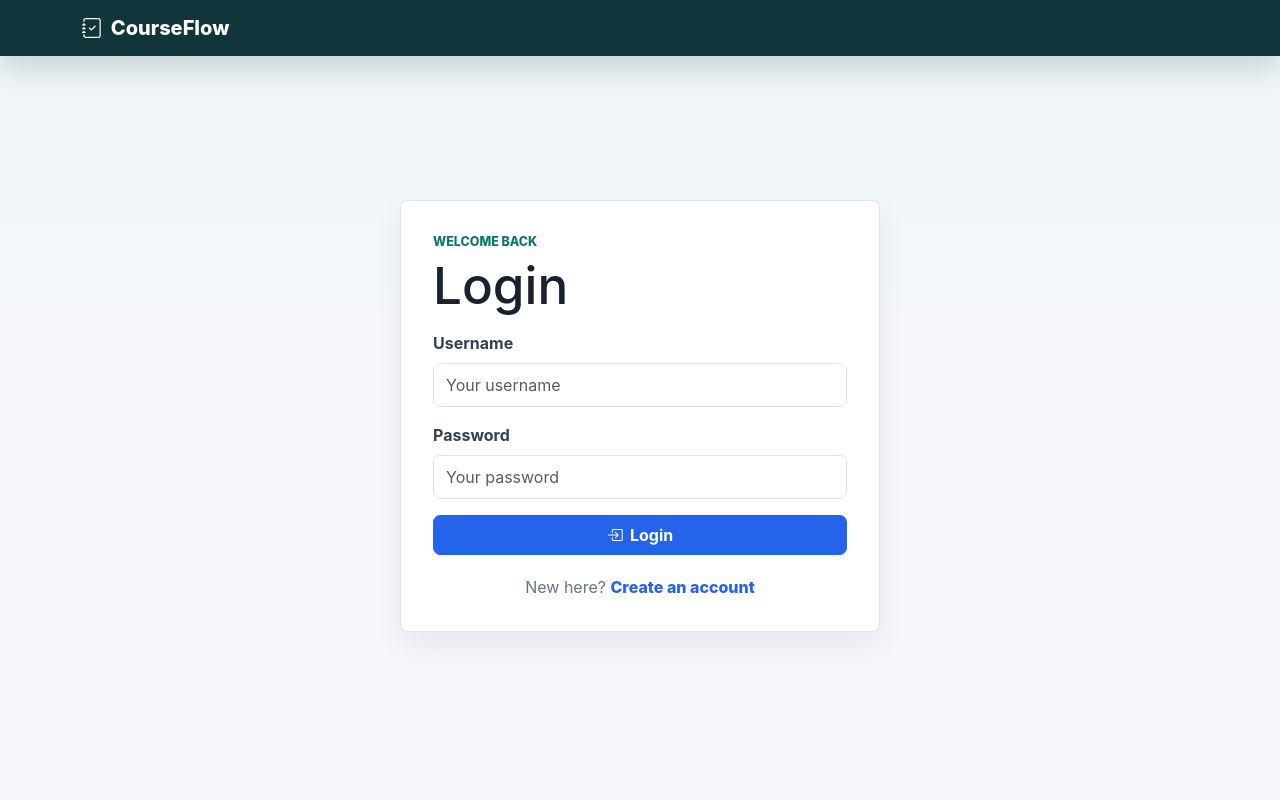
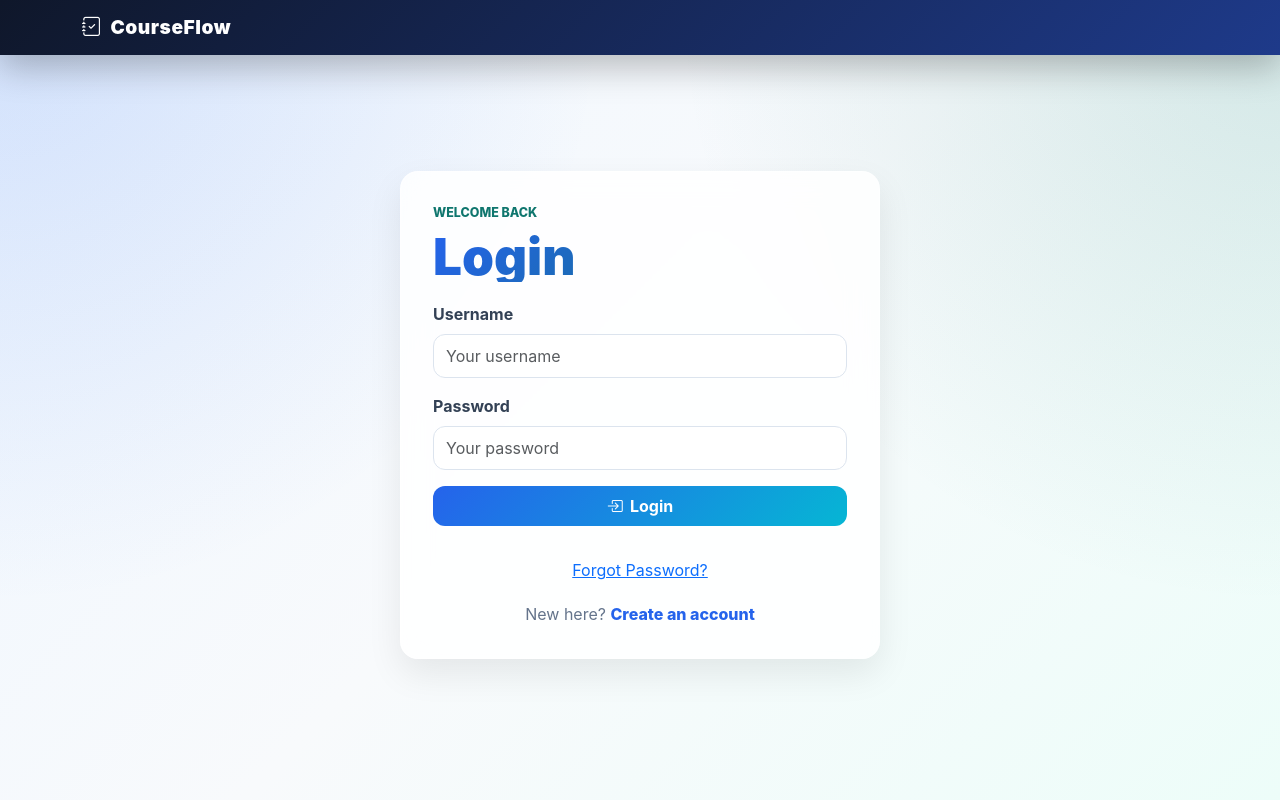
Before and after one commit to Johny-hj/Mini-Project, a Flask app: page /login in a window 1280 px wide. Run offline with Flask 3, Linux system fonts and the light colour scheme.

Commit message:
Added password reset and UI improvements

```diff
--- a/app.py
+++ b/app.py
@@ -6,6 +6,7 @@ from flask_login import LoginManager, UserMixin, login_user, login_required, log
 from sqlalchemy import inspect, text
 from sqlalchemy.exc import IntegrityError, SQLAlchemyError
 from werkzeug.security import generate_password_hash, check_password_hash
+
 
 app = Flask(__name__)
 
@@ -820,6 +821,25 @@ def login():
         flash("Invalid Username or Password")
 
     return render_template('login.html')
+@app.route('/forgot-password', methods=['GET', 'POST'])
+def forgot_password():
+
+    if request.method == 'POST':
+        username = request.form['username']
+        new_password = request.form['new_password']
+
+        user = User.query.filter_by(username=username).first()
+
+        if user:
+            user.password = generate_password_hash(new_password)
+            db.session.commit()
+
+            flash('Password reset successful. Please login.', 'success')
+            return redirect('/login')
+
+        flash('Username not found!', 'danger')
+
+    return render_template('forgot_password.html')
 
 # Logout
 @app.route('/logout')
--- a/static/style.css
+++ b/static/style.css
@@ -634,3 +634,291 @@ body {
         width: 100%;
     }
 }
+
+body {
+    background:
+        radial-gradient(circle at top left, rgba(37,99,235,0.15), transparent 40%),
+        radial-gradient(circle at top right, rgba(15,118,110,0.15), transparent 40%),
+        linear-gradient(135deg, #eef6ff 0%, #f8fafc 50%, #edfdf9 100%);
+}
+
+/* Navbar */
+.app-nav {
+    background: linear-gradient(135deg, #0f172a, #1e3a8a);
+    box-shadow: 0 12px 35px rgba(0,0,0,0.25);
+}
+
+/* Logo */
+.navbar-brand {
+    font-size: 1.2rem;
+    font-weight: 900;
+    letter-spacing: .5px;
+}
+
+/* Gradient Headings */
+.page-heading h1,
+.course-hero h1,
+.study-hero h1,
+.auth-panel h1,
+.form-panel h1 {
+    background: linear-gradient(135deg, #2563eb, #0f766e);
+    -webkit-background-clip: text;
+    -webkit-text-fill-color: transparent;
+    font-weight: 900;
+}
+
+/* Glass Cards */
+.stat-card,
+.track-card,
+.course-card,
+.course-hero,
+.study-hero,
+.study-panel,
+.practice-panel,
+.concept-card,
+.auth-panel,
+.form-panel,
+.empty-state,
+.toolbar {
+    background: rgba(255,255,255,0.85);
+    backdrop-filter: blur(15px);
+    border: 1px solid rgba(255,255,255,0.4);
+    border-radius: 18px;
+    box-shadow: 0 15px 35px rgba(0,0,0,0.08);
+    transition: all .35s ease;
+}
+
+/* Hover Effects */
+.stat-card:hover,
+.track-card:hover,
+.course-card:hover,
+.concept-card:hover,
+.study-panel:hover,
+.practice-panel:hover {
+    transform: translateY(-8px);
+    box-shadow: 0 20px 40px rgba(37,99,235,0.15);
+}
+
+/* Statistics */
+.stat-card {
+    overflow: hidden;
+    position: relative;
+}
+
+.stat-card::before {
+    content: "";
+    position: absolute;
+    top: 0;
+    left: 0;
+    width: 100%;
+    height: 4px;
+    background: linear-gradient(
+        90deg,
+        #2563eb,
+        #06b6d4,
+        #10b981
+    );
+}
+
+.stat-card strong {
+    font-size: 2.4rem;
+    color: #2563eb;
+    font-weight: 900;
+}
+
+/* Buttons */
+.btn {
+    border-radius: 12px;
+    transition: all .3s ease;
+}
+
+.btn-primary {
+    background: linear-gradient(
+        135deg,
+        #2563eb,
+        #06b6d4
+    );
+    border: none;
+}
+
+.btn-primary:hover {
+    transform: translateY(-3px);
+    box-shadow: 0 10px 25px rgba(37,99,235,0.35);
+}
+
+/* Progress Bar */
+.app-progress {
+    height: 14px;
+    border-radius: 20px;
+    overflow: hidden;
+    background: #e2e8f0;
+}
+
+.app-progress .progress-bar {
+    background: linear-gradient(
+        90deg,
+        #2563eb,
+        #06b6d4,
+        #10b981
+    );
+}
+
+/* Course Cards */
+.course-card {
+    overflow: hidden;
+    position: relative;
+}
+
+.course-card::before {
+    content: "";
+    position: absolute;
+    top: 0;
+    left: 0;
+    width: 5px;
+    height: 100%;
+    background: linear-gradient(
+        180deg,
+        #2563eb,
+        #06b6d4
+    );
+}
+
+/* Task Cards */
+.task-title {
+    border-radius: 12px;
+    transition: all .3s ease;
+}
+
+.task-title:hover {
+    transform: translateX(6px);
+    background: #eff6ff;
+    border-color: #2563eb;
+}
+
+.task-toggle {
+    transition: all .3s ease;
+}
+
+.task-toggle:hover {
+    transform: scale(1.1);
+}
+
+/* Completion Button */
+.complete-button {
+    border-radius: 12px;
+    transition: all .3s ease;
+}
+
+.complete-button:hover {
+    transform: translateY(-2px);
+    box-shadow: 0 8px 20px rgba(0,0,0,0.1);
+}
+
+/* Status Pills */
+.status-pill {
+    padding: .35rem .85rem;
+    border-radius: 999px;
+    font-weight: 800;
+    box-shadow: 0 4px 10px rgba(0,0,0,.05);
+}
+
+/* Term Tags */
+.term-cloud span {
+    transition: all .3s ease;
+}
+
+.term-cloud span:hover {
+    transform: scale(1.05);
+    background: #2563eb;
+    color: white;
+}
+
+/* Inputs */
+.form-control,
+.form-select {
+    border-radius: 12px;
+    transition: all .3s ease;
+}
+
+.form-control:focus,
+.form-select:focus {
+    border-color: #2563eb;
+    box-shadow: 0 0 0 .25rem rgba(37,99,235,.15);
+}
+
+/* Floating Hero Animation */
+@keyframes floating {
+    0% {
+        transform: translateY(0px);
+    }
+
+    50% {
+        transform: translateY(-6px);
+    }
+
+    100% {
+        transform: translateY(0px);
+    }
+}
+
+.course-hero,
+.study-hero {
+    animation: floating 5s ease-in-out infinite;
+}
+
+/* Smooth Fade */
+@keyframes fadeIn {
+    from {
+        opacity: 0;
+        transform: translateY(12px);
+    }
+
+    to {
+        opacity: 1;
+        transform: translateY(0);
+    }
+}
+
+.course-card,
+.track-card,
+.stat-card,
+.concept-card {
+    animation: fadeIn .6s ease;
+}
+
+/* Scrollbar */
+::-webkit-scrollbar {
+    width: 10px;
+}
+
+::-webkit-scrollbar-track {
+    background: #f1f5f9;
+}
+
+::-webkit-scrollbar-thumb {
+    background: linear-gradient(
+        #2563eb,
+        #06b6d4
+    );
+    border-radius: 20px;
+}
+
+/* Mobile Improvements */
+@media (max-width: 768px) {
+    .course-card,
+    .study-panel,
+    .practice-panel,
+    .concept-card {
+        border-radius: 14px;
+    }
+
+    .stat-card strong {
+        font-size: 2rem;
+    }
+
+    .page-heading h1,
+    .course-hero h1,
+    .study-hero h1 {
+        font-size: 2rem;
+    }
+}
--- a/templates/login.html
+++ b/templates/login.html
@@ -23,6 +23,13 @@
                 <i class="bi bi-box-arrow-in-right"></i>
                 Login
             </button>
+
+            <div class="text-center mt-3">
+                <a href="{{ url_for('forgot_password') }}">
+                Forgot Password?
+                </a>
+            </div>
+
         </form>
 
         <p class="auth-switch">
```
Also changed, not shown: templates/forgot_password.html (added, +26 -0 lines).
